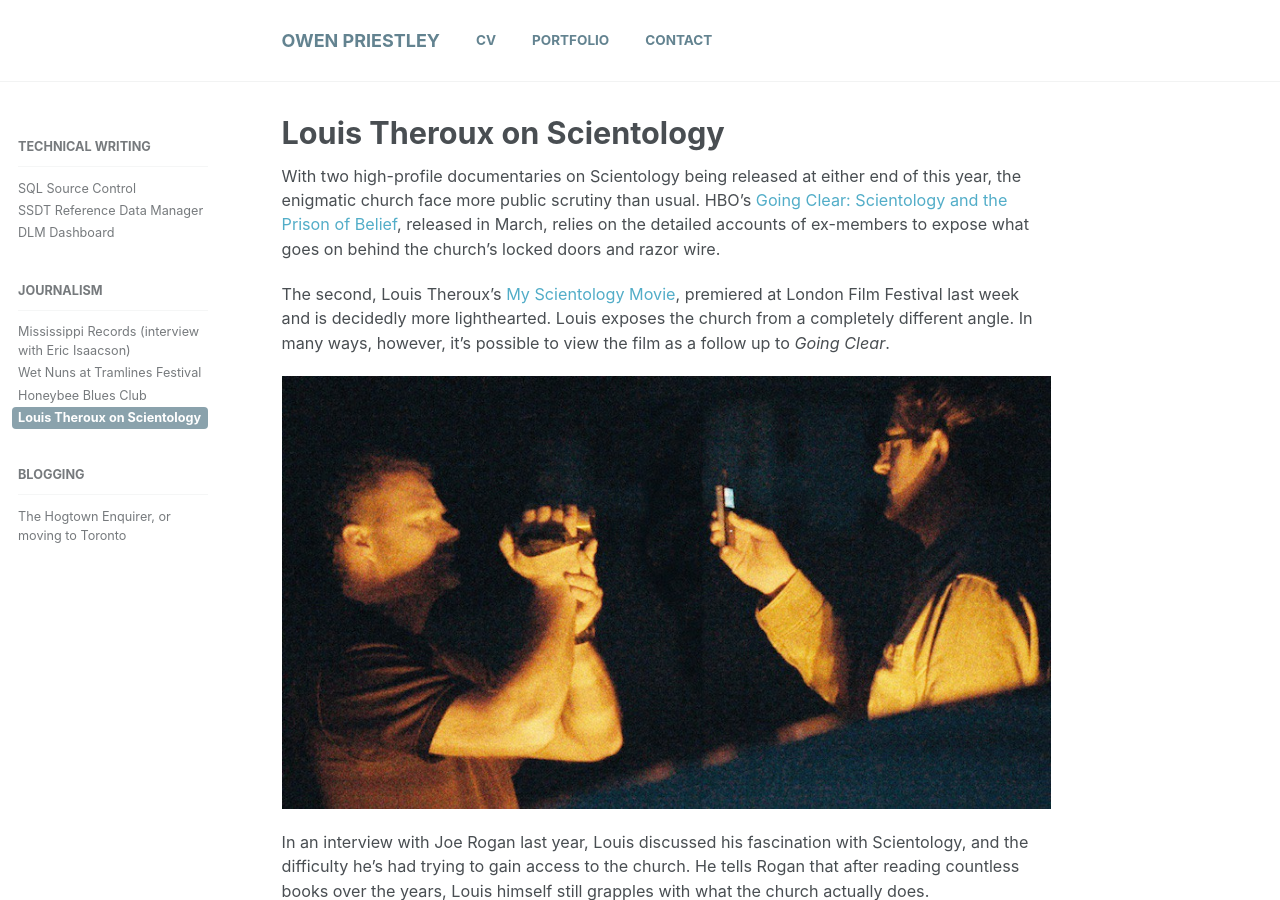
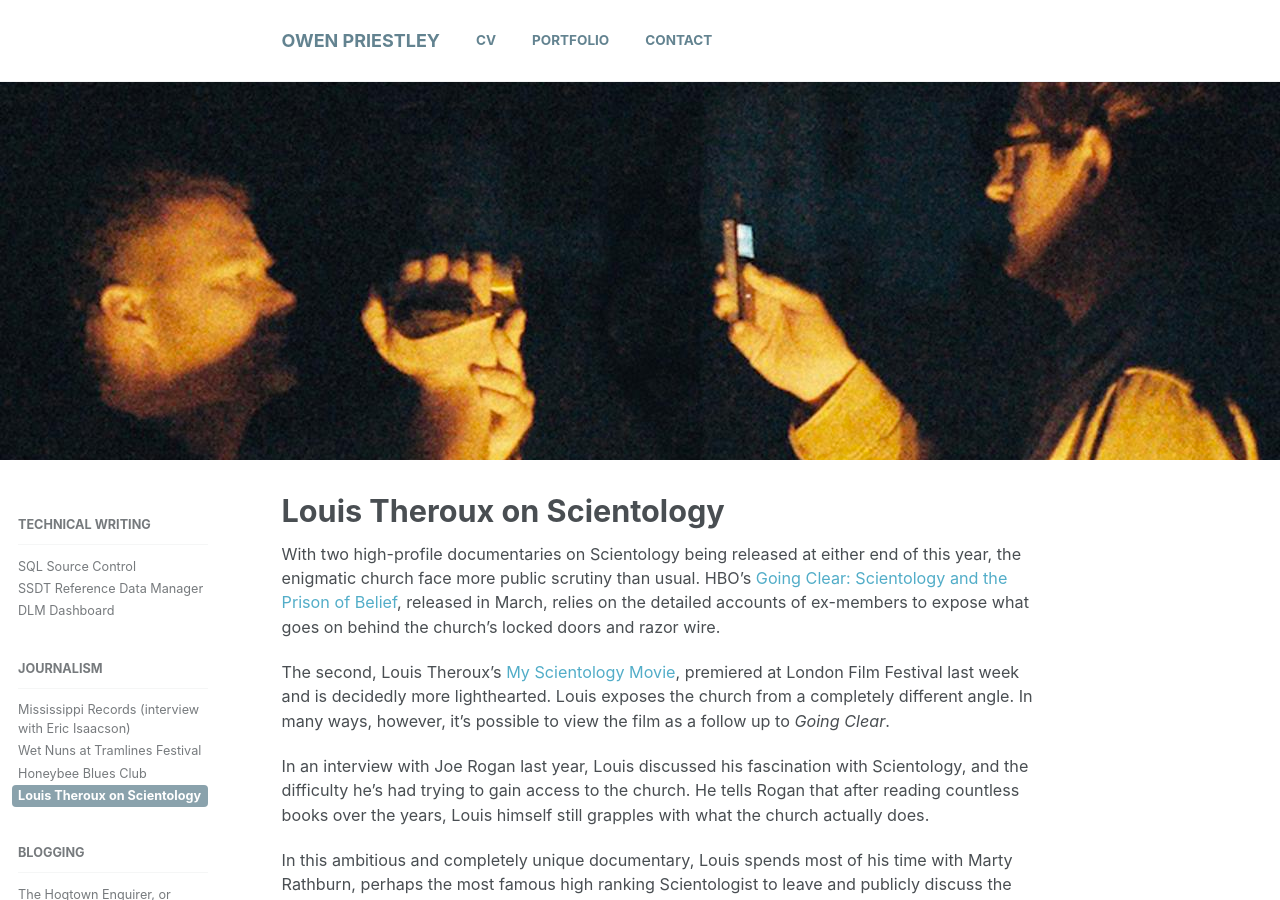
Before and after one commit to owenpriestley/owenpriestley.github.io, a Jekyll site: the page built from _portfolio/journalism/scientology.md, in a window 1280 px wide and 900 px high. Built offline with Jekyll 4.4.1, drawn with Linux system fonts in a browser that asks for light colours.

Commit message:
add scientology hero

```diff
--- a/_portfolio/journalism/scientology.md
+++ b/_portfolio/journalism/scientology.md
@@ -4,14 +4,14 @@ layout: single
 excerpt: "Owen Priestley"
 sitemap: true
 permalink: /portfolio/journalism/scientology/
+header:
+  image: scientology_hero.png
 sidebar:
   nav: "portfolio"
 ---
 With two high-profile documentaries on Scientology being released at either end of this year, the enigmatic church face more public scrutiny than usual. HBO’s [Going Clear: Scientology and the Prison of Belief](http://www.imdb.com/title/tt4257858/), released in March, relies on the detailed accounts of ex-members to expose what goes on behind the church’s locked doors and razor wire.
 
 The second, Louis Theroux’s [My Scientology Movie](https://whatson.bfi.org.uk/lff/Online/default.asp?BOparam::WScontent::loadArticle::permalink=myscientologymovie), premiered at London Film Festival last week and is decidedly more lighthearted. Louis exposes the church from a completely different angle. In many ways, however, it’s possible to view the film as a follow up to _Going Clear_.
-
-![image-center](/images/scientology.jpeg){: .align-center}
 
 In an interview with Joe Rogan last year, Louis discussed his fascination with Scientology, and the difficulty he’s had trying to gain access to the church. He tells Rogan that after reading countless books over the years, Louis himself still grapples with what the church actually does.
 
```
Also changed, not shown: images/scientology_hero.png (added).
